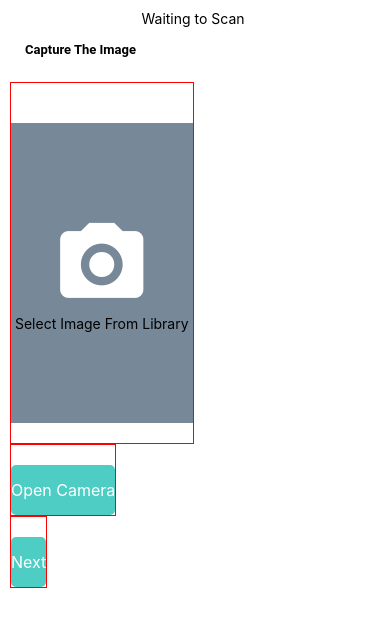
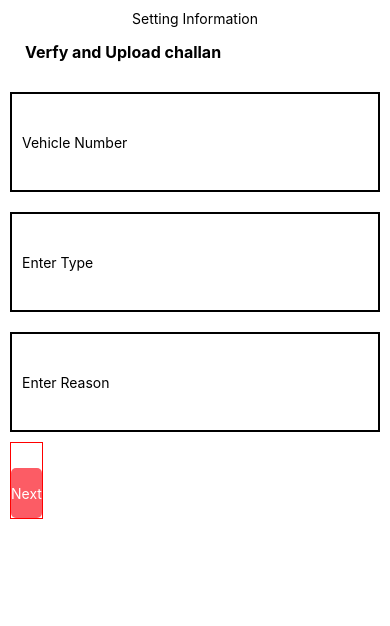
Before and after one commit to sulaiman-s/ML_Enabled-E-Challan, a React Native app: screen /upload in a window 390 px wide. Shown: the top 626 px of the page. Built offline with nearby package versions, Linux system fonts and the light colour scheme.

Commit message:
created admin verification screen

```diff
--- /dev/null
+++ b/AdminScreenComponents/AdminVerification.js
@@ -0,0 +1,102 @@
+import React from "react";
+import { Modal, Text, TextInput } from "react-native";
+import AppInput from "../app/compnents/AppInput";
+import Label from "../app/compnents/label";
+import Screen from "../app/compnents/Screen";
+import { StyleSheet, View } from "react-native";
+import AppButton from "../app/compnents/AppButton";
+
+function AdminVerification(props) {
+  return (
+    <Screen>
+      <Text>Setting Information</Text>
+      <Label
+        value="Verfy and Upload challan"
+        style={{ elevation: 0, fontWeight: "bold", fontSize: 16 }}
+      />
+      <AppInput
+        viewStyle={{ height: 100 }}
+        placeholder="Vehicle Number"
+        textAlign="center"
+        style={{ width: "100%" }}
+        caretHidden
+      />
+      <AppInput
+        viewStyle={{ height: 100 }}
+        placeholder="Enter Type"
+        textAlign="center"
+        style={{ width: "100%" }}
+        caretHidden
+      />
+      <AppInput
+        viewStyle={{ height: 100 }}
+        placeholder="Enter Reason"
+        textAlign="center"
+        style={{ width: "100%" }}
+        caretHidden
+      />
+      {/* <View style={styles.ch_view}>
+        <View style={styles.ch_h}>
+          <Text style={styles.ch_h_txt}>Challan No #</Text>
+        </View>
+        <View style={styles.ch_itm}>
+          <Text style={styles.ch_itm_txt}>Number:</Text>
+          <Text style={styles.ch_itm_txt}>Type:</Text>
+        </View>
+        <View style={styles.ch_itm}>
+          <Text style={styles.ch_itm_txt}>Date:</Text>
+          <Text style={styles.ch_itm_txt}>Amount:</Text>
+        </View>
+      </View> */}
+      <AppButton
+        title="Next"
+        textStyle={styles.btn_t}
+        height={50}
+        width={"100%"}
+        style={styles.btn}
+      />
+    </Screen>
+  );
+}
+const styles = StyleSheet.create({
+  btn: {
+    backgroundColor: "#fc5c65",
+    alignItems: "center",
+    justifyContent: "center",
+    borderRadius: 5,
+    marginTop: 25,
+  },
+  btn_t: {
+    color: "white",
+  },
+  ch_view: {
+    width: "100%",
+    height: 160,
+    borderWidth: 2,
+    borderRadius: 1,
+    borderStyle: "dashed",
+    marginTop: 30,
+    marginBottom: 40,
+  },
+  ch_h: {
+    width: "100%",
+    justifyContent: "center",
+    alignItems: "center",
+  },
+  ch_h_txt: {
+    fontSize: 25,
+    fontFamily: "Roboto",
+  },
+  ch_itm: {
+    marginVertical: 15,
+    flexDirection: "row",
+    alignItems: "center",
+    justifyContent: "space-around",
+  },
+  ch_itm_txt: {
+    fontSize: 20,
+    fontFamily: "Roboto",
+  },
+});
+
+export default AdminVerification;
--- a/App.js
+++ b/App.js
@@ -1,8 +1,9 @@
 import React from "react";
 import AdminCapture from "./AdminScreenComponents/AdminCapture";
 import AdminMaster from "./AdminScreenComponents/AdminMaster";
+import AdminVerification from "./AdminScreenComponents/AdminVerification";
 import Navigation from "./app/navigation/Navigation";
 
 export default function App() {
-  return <AdminCapture />;
+  return <AdminVerification />;
 }
--- a/app/UserScreenComponents/UploadChallan.js
+++ b/app/UserScreenComponents/UploadChallan.js
@@ -7,6 +7,7 @@ import {
   TouchableOpacity,
   Image,
   TouchableNativeFeedback,
+  ScrollView,
 } from "react-native";
 import { MaterialCommunityIcons } from "@expo/vector-icons";
 import AppButton from "../compnents/AppButton";
@@ -38,6 +39,7 @@ function UploadChallan({ route }) {
             }}
           />
         </View>
+        <ScrollView>
           <View style={{ marginTop: 10 }}>
             {route.params == null ? (
               <UserListItem />
@@ -53,7 +55,11 @@ function UploadChallan({ route }) {
           </View>
           <Label
             value="Upload Receipt of Above Challan"
-          style={{ backgroundColor: "#4ecdc4", color: "white", marginTop: 30 }}
+            style={{
+              backgroundColor: "#4ecdc4",
+              color: "white",
+              marginTop: 30,
+            }}
           />
           <TouchableNativeFeedback onPress={handleUpload}>
             <View
@@ -89,6 +95,7 @@ function UploadChallan({ route }) {
             width={"100%"}
             style={styles.btn}
           />
+        </ScrollView>
       </View>
     </Screen>
   );
```
Lines whose indentation alone changed are shown as unchanged.
